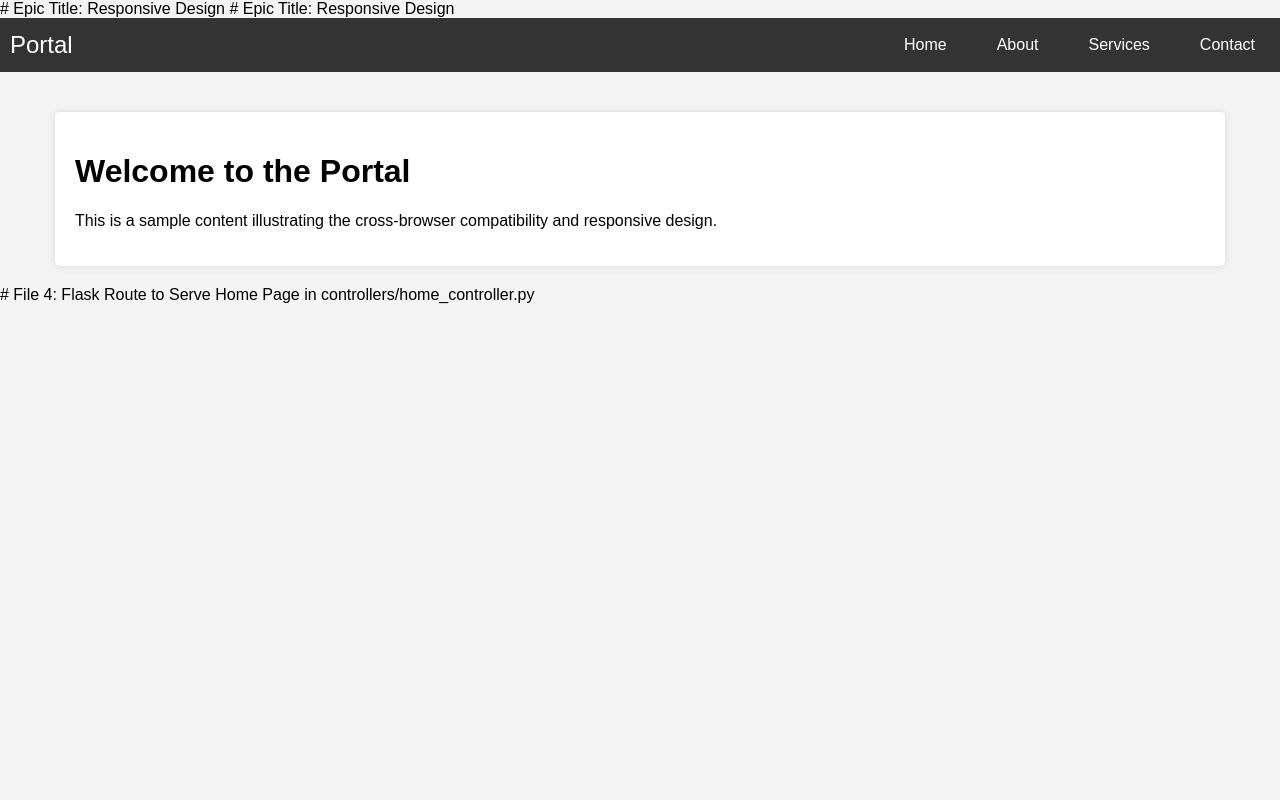
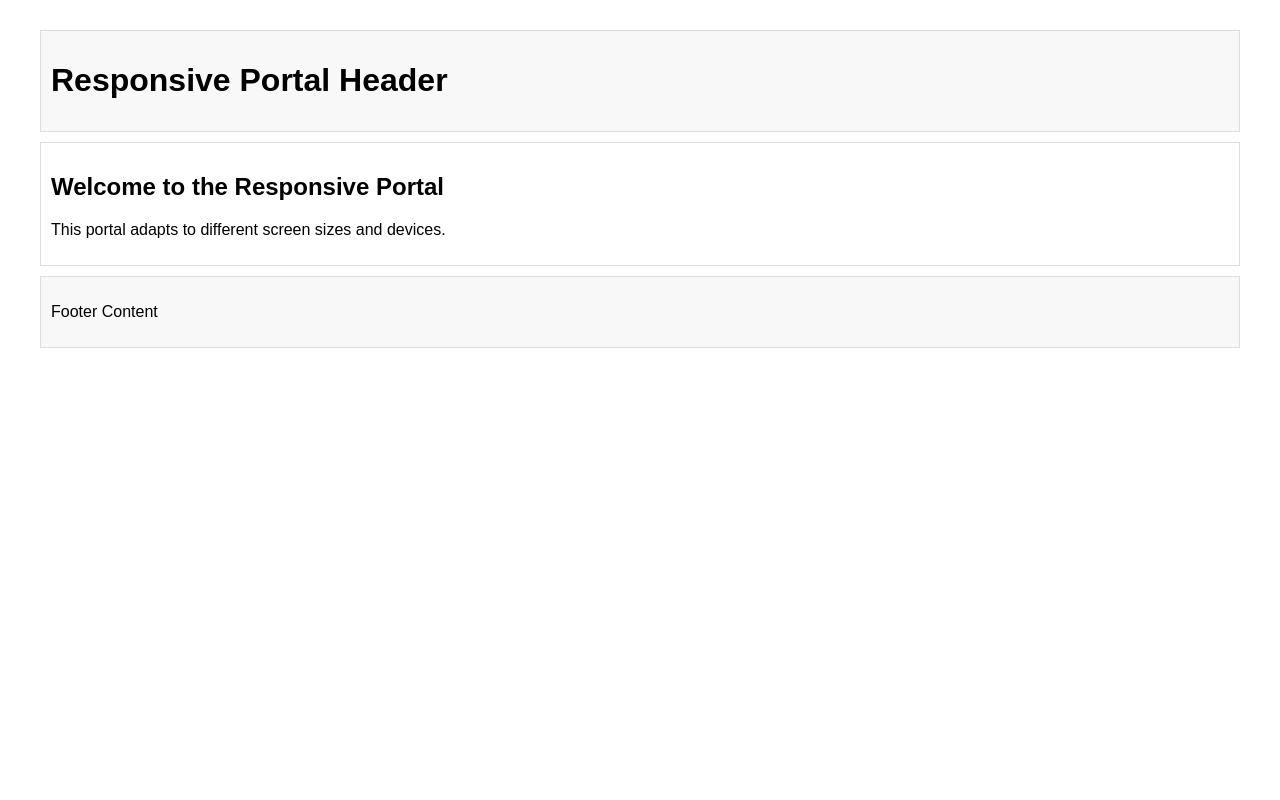
Before and after one commit to Pardhu-Guttula/BankingUsecase, a Python web app: template backend/templates/index.html in a window 1280 px wide. Run offline with Jinja, Linux system fonts and the light colour scheme; the template is opened without the code that fills it, so the values that code supplies are empty.

Commit message:
commited by n8n

```diff
--- a/backend/templates/index.html
+++ b/backend/templates/index.html
@@ -1,12 +1,25 @@
-# Epic Title: Responsive Design
+<!-- Epic Title: Implement Adaptive Layouts -->
 
-{% extends "layout.html" %}
-
-{% block content %}
-    <div class="content">
-        <h1>Welcome to the Portal</h1>
-        <p>This is a sample content illustrating the cross-browser compatibility and responsive design.</p>
+<!DOCTYPE html>
+<html lang="en">
+<head>
+    <meta charset="UTF-8">
+    <meta name="viewport" content="width=device-width, initial-scale=1.0">
+    <title>Responsive Portal</title>
+    <link rel="stylesheet" href="{{ url_for('static', filename='css/styles.css') }}">
+</head>
+<body>
+    <div class="container">
+        <header class="header">
+            <h1>Responsive Portal Header</h1>
+        </header>
+        <main class="main-content">
+            <h2>Welcome to the Responsive Portal</h2>
+            <p>This portal adapts to different screen sizes and devices.</p>
+        </main>
+        <footer class="footer">
+            <p>Footer Content</p>
+        </footer>
     </div>
-{% endblock %}
-
-# File 3: Layout Template for Cross-Browser Compatibility in templates/layout.html
+</body>
+</html>
```
